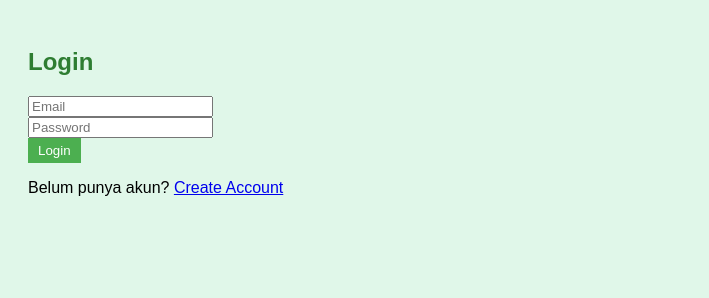
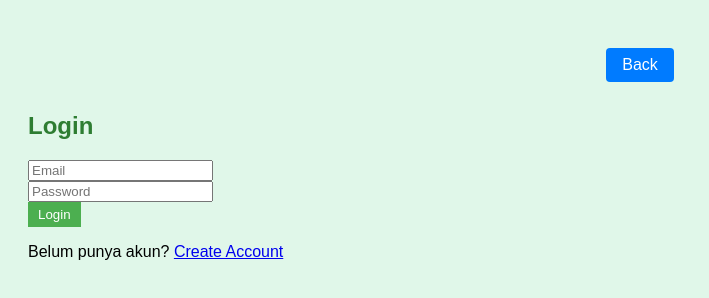
Before and after one commit to wahana108/nft-charity, a website: page public/index.html in a window 1280 px wide. Shown: the whole page, without its empty margins (0-709 px from the left). Drawn offline with nearby package versions, Linux system fonts and the light colour scheme.

Commit message:
Update index.html
<!-- Tambahkan di dalam <head> untuk CSS -->
<style>
  .back-button {
    display: inline-block;
    padding: 8px 16px;
    background-color: #007bff;
    color: white;
    text-decoration: none;
    border-radius: 4px;
    margin: 10px;
  }
  .back-button:hover {
    background-color: #0056b3;
  }
</style>


<!-- Ganti tombol Back dengan elemen <a> -->
  <div style="text-align: center;">
    <a href="https://https://nft-main-bice.vercel.app" class="back-button">Back</a>
  </div>

```diff
--- a/public/index.html
+++ b/public/index.html
@@ -7,9 +7,29 @@
   <meta http-equiv="Content-Security-Policy" content="frame-src 'self' https://nft-charity-eight.vercel.app https://nft-buy-eight.vercel.app;">
   <meta http-equiv="Content-Security-Policy" content="script-src 'self' https://cdn.jsdelivr.net;">
   <meta http-equiv="Content-Security-Policy" content="script-src 'self' https://cdn.jsdelivr.net 'sha256-yCP97QDaK3N0IPMGj60YtfntFdQCNvAYcknsiRIE9xo=';">
+  <!-- Tambahkan di dalam <head> untuk CSS -->
+<style>
+  .back-button {
+    display: inline-block;
+    padding: 8px 16px;
+    background-color: #007bff;
+    color: white;
+    text-decoration: none;
+    border-radius: 4px;
+    margin: 10px;
+  }
+  .back-button:hover {
+    background-color: #0056b3;
+  }
+</style>
+
   <script src="https://cdn.jsdelivr.net/npm/@supabase/supabase-js@2.0.0/dist/umd/supabase.min.js"></script>
 </head>
 <body>
+  <!-- Ganti tombol Back dengan elemen <a> -->
+  <div style="text-align: center;">
+    <a href="https://https://nft-main-bice.vercel.app" class="back-button">Back</a>
+  </div>
   <div id="login-form">
     <h2>Login</h2>
     <input type="email" id="email" placeholder="Email" autocomplete="email"><br>
```
